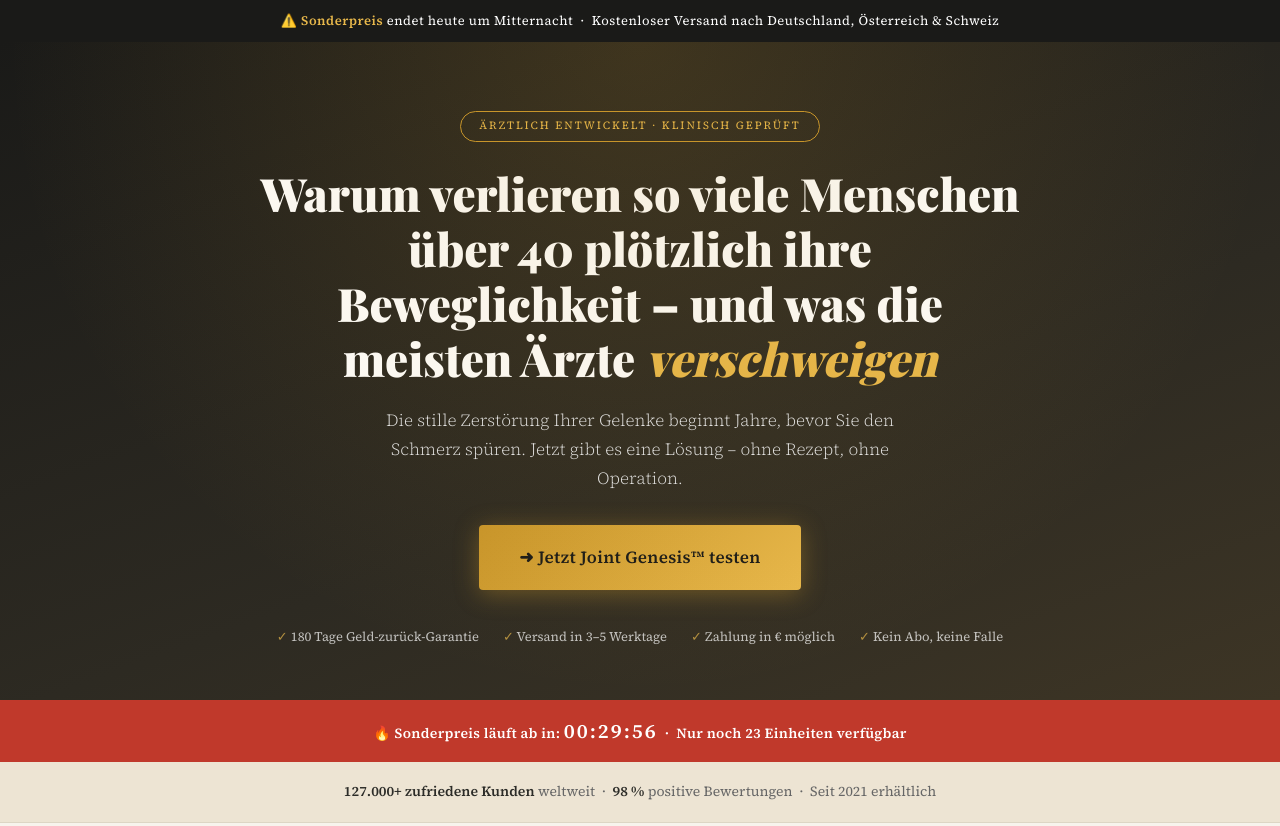
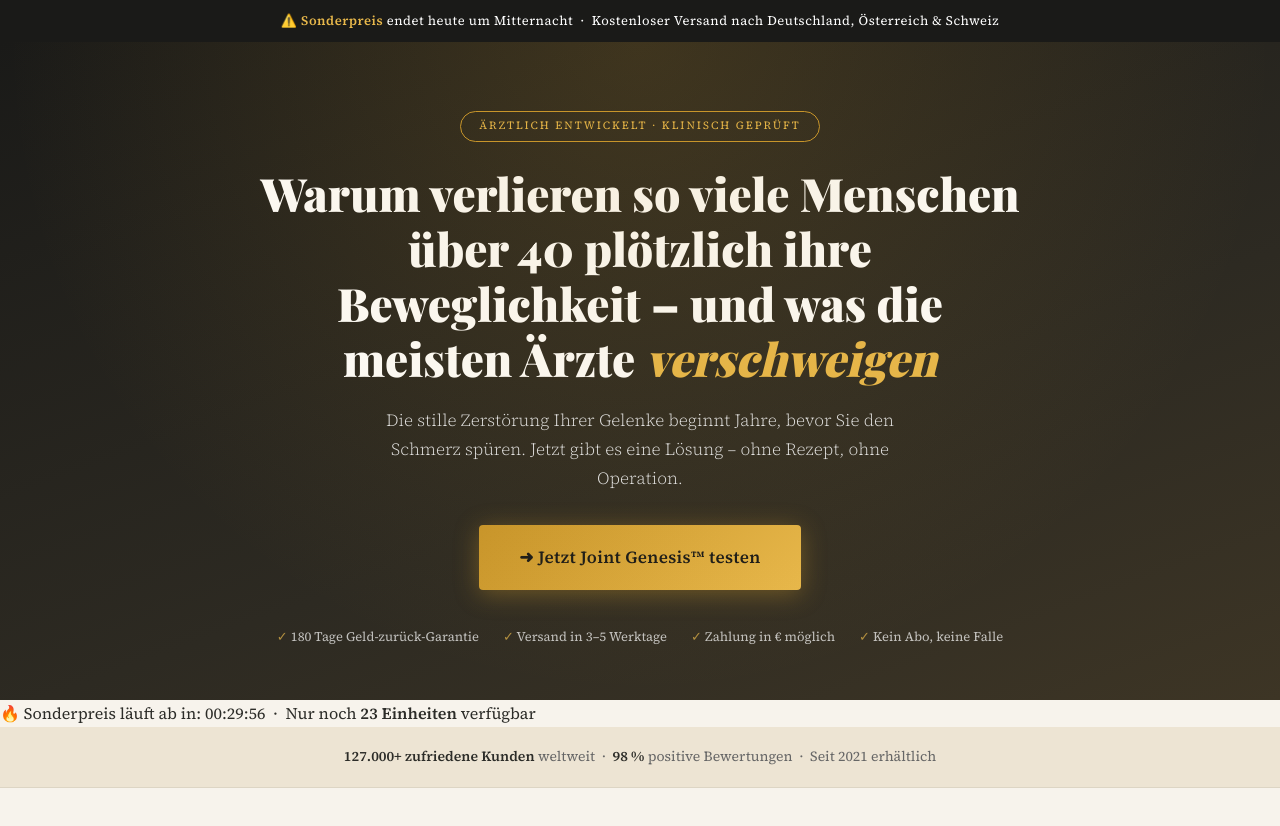
Before and after one commit to Bewegungsfreiheit/site, a plain HTML site: page index.html in a window 1280 px wide. Shown: the top 826 px of the page. Drawn offline with nearby package versions, Linux system fonts and the light colour scheme.

Commit message:
Removendo urgência falsa
Removido contador regressivo

```diff
--- a/index.html
+++ b/index.html
@@ -105,17 +105,7 @@
   }
   .trust-row span::before { content: '✓ '; color: var(--gold-light); }
 
-  /* URGENCY */
-  .urgency {
-    background: var(--red);
-    color: #fff;
-    text-align: center;
-    padding: 14px 20px;
-    font-size: 14px;
-    font-weight: 600;
-    letter-spacing: 0.3px;
-  }
-  #countdown { font-size: 20px; font-weight: 700; letter-spacing: 2px; }
+
 
   /* SOCIAL PROOF BAR */
   .proof-bar {
```
